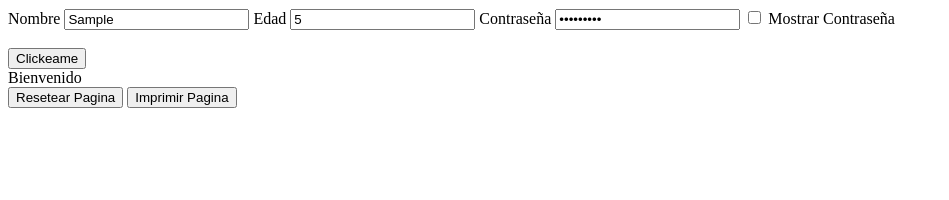
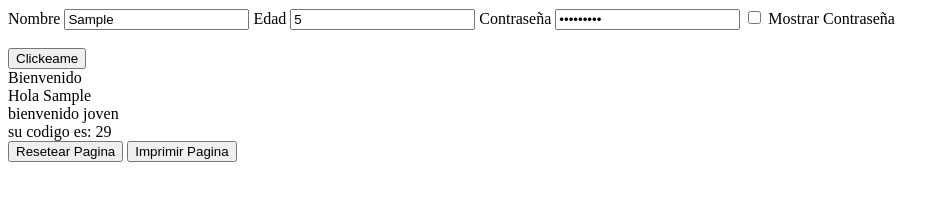
Before and after one commit to ErwinValentin/ejemploweb, a plain HTML site: page index.html in a window 1280 px wide. Both pictures are taken after typing "Sample", "5", "Sample123" into the empty fields and a click on the input "Clickeame". Shown: the whole page, without its empty margins (0-949 px from the left). Drawn offline with Linux system fonts and the light colour scheme.

Commit message:
js basico

```diff
--- a/index.html
+++ b/index.html
@@ -2,20 +2,20 @@
 <html>
     <head>
         <link rel="stylesheet" type="text/css" href="styles.css"/>
-        <script src = "scirpt.js" type="text/javascript"></script>
-
+        <script src="scirpt.js" type="text/javascript"></script>
     </head>
     <body>
 
         <form id="login_form" onsubmit="javascript: return guardarDatos();">
-            <lable for="nombre">Nombre</lable>
+            <label for="nombre">Nombre</label>
             <input type ="text" name="nombre" id="nombre"/>
 
-            <lable for="edad">Edad</lable>
+            <label for="edad">Edad</label>
             <input type ="number" name="edad" id="edad"/>
 
             <label for="pass">Contrase&#241a</label>
             <input type="password" name="pass" id="pass"/>
+
             <input type="checkbox" id="toggleCheckbox" onclick="mostrarPassword()">
             <label for="toggleCheckbox">Mostrar Contraseña</label><br/><br/>
 
--- a/scirpt.js
+++ b/scirpt.js
@@ -1,28 +1,60 @@
 function guardarDatos(){
     //Leer los valores del nombre y la edad
-
+    var nombre = document.getElementById('nombre').value
+    var edad = document.getElementById('edad').value
+    var pass = document.getElementById('pass').value
     //mostrar alerta si el nombre esta vacio
+    if(nombre == undefined || nombre == "" || nombre == null){
+        alert('El nombre es requerido')
+        return
+    }
+    //alert('estoy afuera del if')
 
     //mostrar alerta si la edad esta vacia o es 0 o menor
+    if(edad == undefined || edad<1){
+        alert('La edad es requerida')
+        return
+    }
 
+    if(pass == undefined || pass == "" || pass == null){
+        alert('La pass es requerido')
+        return
+    }
     //guardar el nombre
+    guardarUsuario(nombre, pass)
+    //leer el nombre guardado
+    var nombre_usuario = obtenerNombre()
+    //basado en la edad crear un mensaje de bienvenida
+    var saludo = calcularSaludo(edad)
 
-    //leer el nombre guardado
+    document.getElementById('login_nombre').innerHTML = `Hola ${nombre_usuario}`
 
-    //basado en la edad crear un mensaje de bienvenida
+    document.getElementById('login_edad').innerHTML = saludo
 
     //mostrar los mensajes y cambiarles los estilos
     return false;
 }
 
-function guardarUsuario(nombre){
+function guardarUsuario(nombre, pass){
     //simular el guardado de nombre usando el local storage
+    localStorage.setItem('nombre', nombre)
+    localStorage.setItem('pass', pass)
+
 }
 function obtenerNombre(){
-
+    return localStorage.getItem('nombre')
 }
 function calcularSaludo(edad){
     //cambiar el saludo si la edad es menor a 18
+    var saludo ;
+    if(edad < 18){
+        saludo = 'bienvenido joven'
+    }else{
+        saludo = 'bienvenido senior'
+    }
+    saludo += "<br> su codigo es: "+Math.floor(Math.random()*1000)
+
+    return saludo
 }
 function resetearPagina(){
     //borrar el nombre del local storage y refrescar la pagina
```
